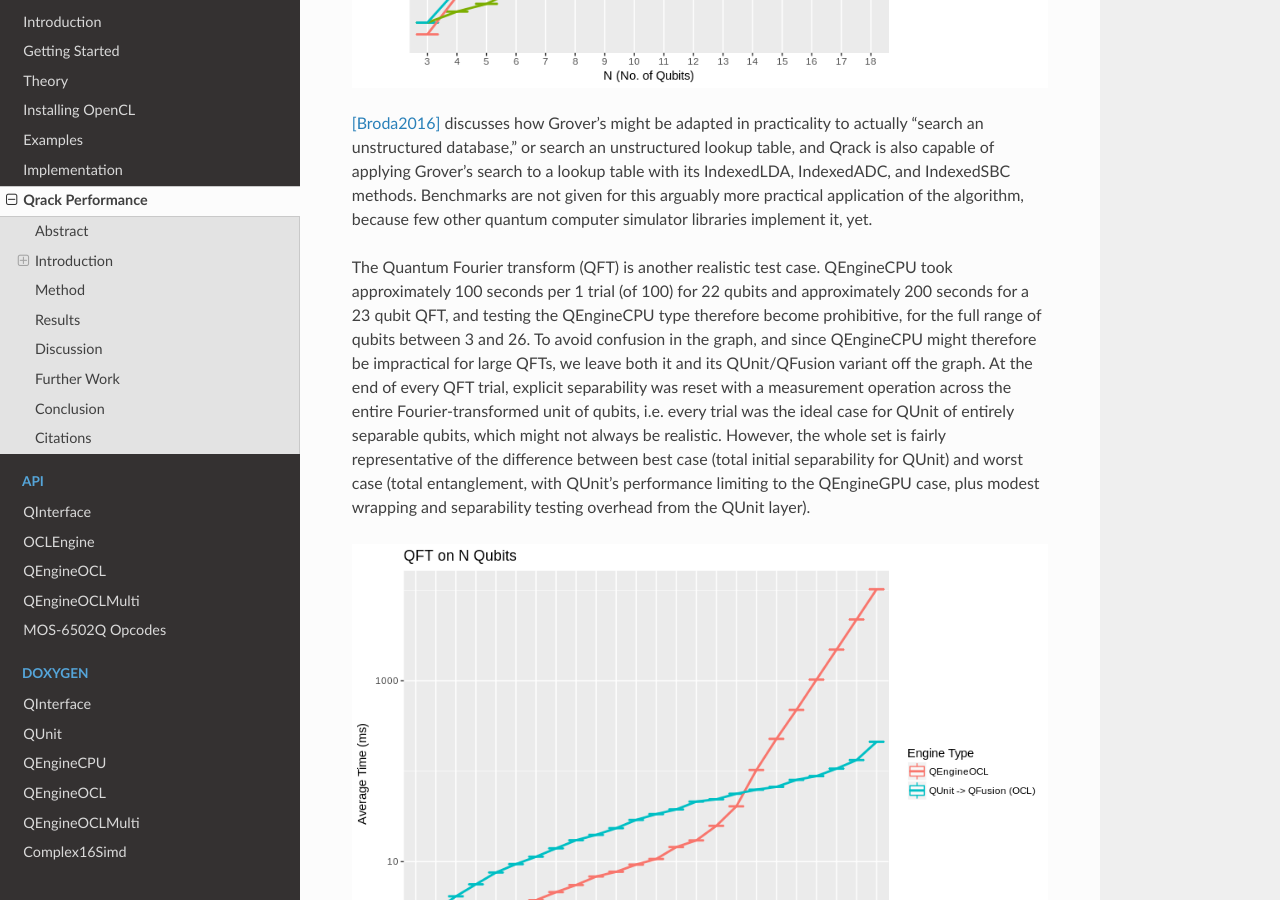
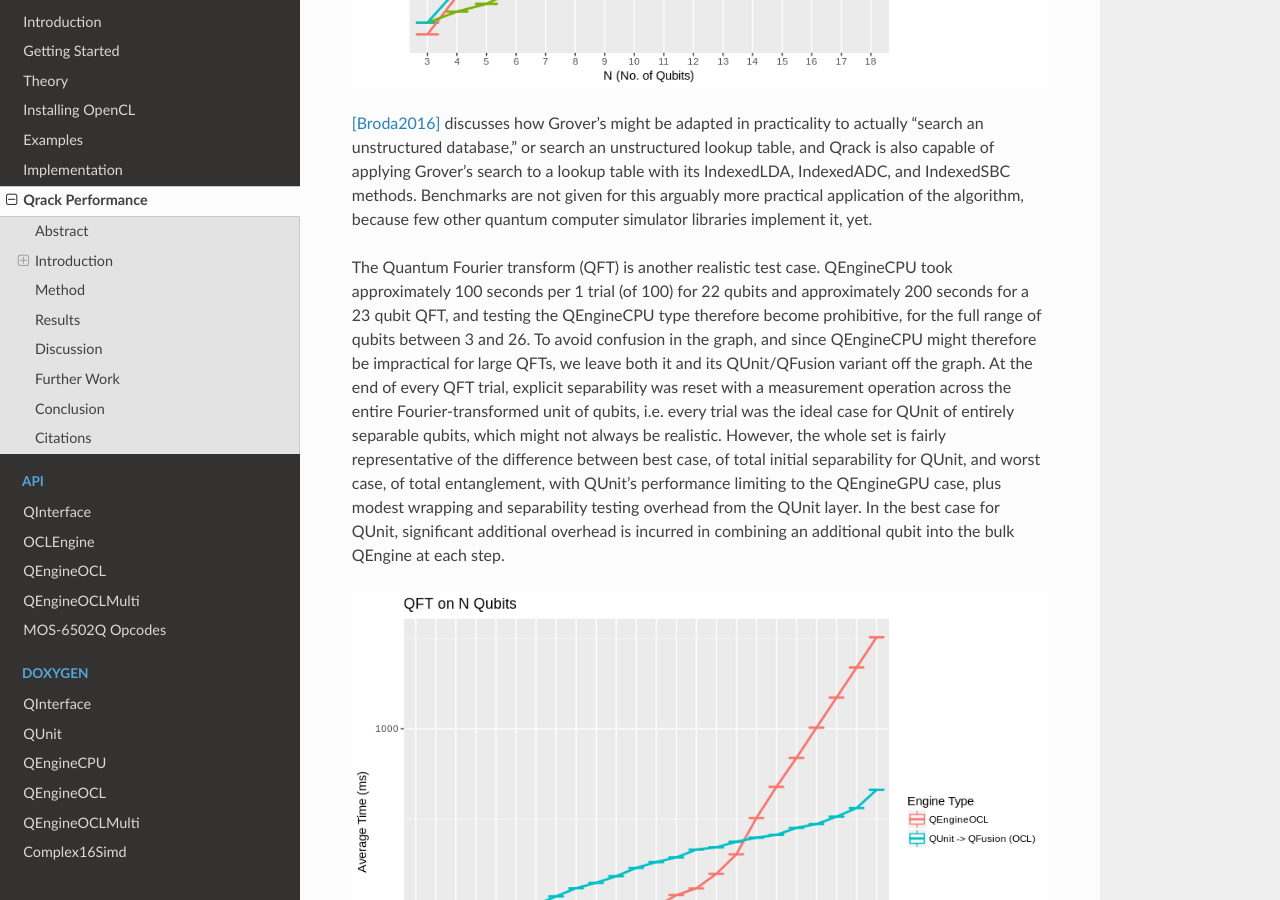
Before and after one commit to vm6502q/qrack.github.io, a Sphinx documentation site: the page built from docs/performance.rst, in a window 1280 px wide and 900 px high, scrolled down 5360 px. Built offline with Sphinx 7.4.7 and the Read the Docs theme 2.0.0, drawn with Linux system fonts in a browser that asks for light colours.

Commit message:
Comments on QFT performance

```diff
--- a/docs/performance.rst
+++ b/docs/performance.rst
@@ -101,7 +101,7 @@ Grover's algorithm is a relatively ideal test case, in that it allows a modicum
 
 [Broda2016]_ discusses how Grover's might be adapted in practicality to actually "search an unstructured database," or search an unstructured lookup table, and Qrack is also capable of applying Grover's search to a lookup table with its IndexedLDA, IndexedADC, and IndexedSBC methods. Benchmarks are not given for this arguably more practical application of the algorithm, because few other quantum computer simulator libraries implement it, yet.
 
-The Quantum Fourier transform (QFT) is another realistic test case. QEngineCPU took approximately 100 seconds per 1 trial (of 100) for 22 qubits and approximately 200 seconds for a 23 qubit QFT, and testing the QEngineCPU type therefore become prohibitive, for the full range of qubits between 3 and 26. To avoid confusion in the graph, and since QEngineCPU might therefore be impractical for large QFTs, we leave both it and its QUnit/QFusion variant off the graph. At the end of every QFT trial, explicit separability was reset with a measurement operation across the entire Fourier-transformed unit of qubits, i.e. every trial was the ideal case for QUnit of entirely separable qubits, which might not always be realistic. However, the whole set is fairly representative of the difference between best case (total initial separability for QUnit) and worst case (total entanglement, with QUnit's performance limiting to the QEngineGPU case, plus modest wrapping and separability testing overhead from the QUnit layer).
+The Quantum Fourier transform (QFT) is another realistic test case. QEngineCPU took approximately 100 seconds per 1 trial (of 100) for 22 qubits and approximately 200 seconds for a 23 qubit QFT, and testing the QEngineCPU type therefore become prohibitive, for the full range of qubits between 3 and 26. To avoid confusion in the graph, and since QEngineCPU might therefore be impractical for large QFTs, we leave both it and its QUnit/QFusion variant off the graph. At the end of every QFT trial, explicit separability was reset with a measurement operation across the entire Fourier-transformed unit of qubits, i.e. every trial was the ideal case for QUnit of entirely separable qubits, which might not always be realistic. However, the whole set is fairly representative of the difference between best case, of total initial separability for QUnit, and worst case, of total entanglement, with QUnit's performance limiting to the QEngineGPU case, plus modest wrapping and separability testing overhead from the QUnit layer. In the best case for QUnit, significant additional overhead is incurred in combining an additional qubit into the bulk QEngine at each step.
 
 .. image:: performance/qft.png
 
```
